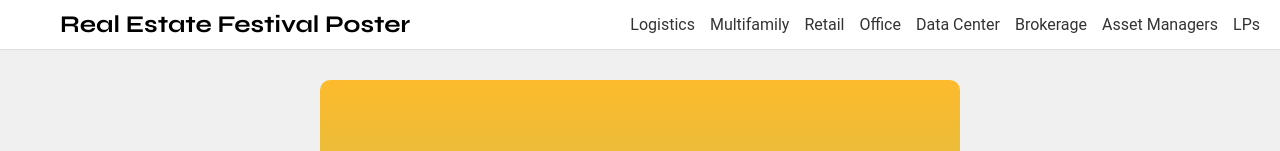
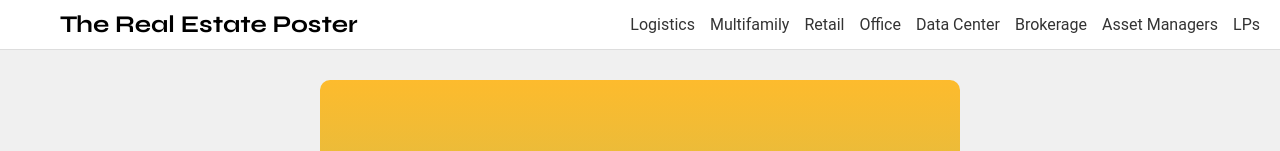
Before and after one commit to graham1776/therealestateposter, a plain HTML site: page index.html in a window 1280 px wide. Shown: the top 151 px of the page. Drawn offline with Linux system fonts and the light colour scheme.

Commit message:
fix title

```diff
--- a/index.html
+++ b/index.html
@@ -3,7 +3,7 @@
 <head>
     <meta charset="UTF-8">
     <meta name="viewport" content="width=device-width, initial-scale=1.0">
-    <title>Real Estate Festival Poster</title>
+    <title>The Real Estate Poster</title>
     <link rel="stylesheet" href="styles.css">
     <!-- Fonts -->
     <link href="https://fonts.googleapis.com/css2?family=Bebas+Neue&family=Lobster&family=Syne:wght@400..800&display=swap" rel="stylesheet">
@@ -11,7 +11,7 @@
 <body>
     <header>
         <div class="header-container">
-            <h1 class="site-title">Real Estate Festival Poster</h1>
+            <h1 class="site-title">The Real Estate Poster</h1>
             <nav>
                 <ul class="nav-links">
                     <li><a href="#" data-category="logistics">Logistics</a></li>
```
